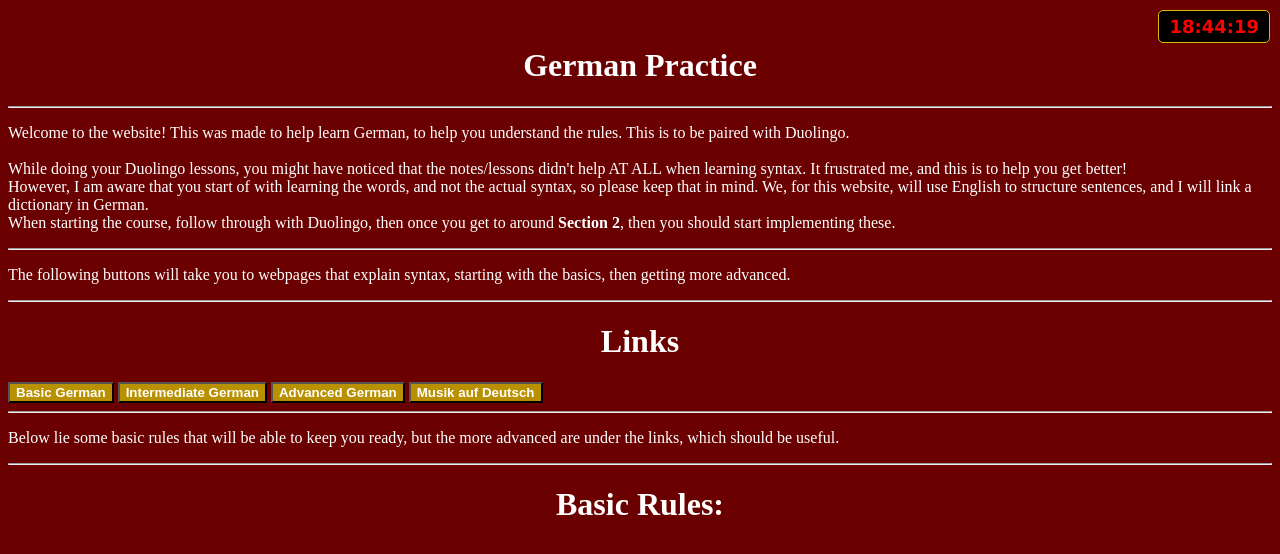
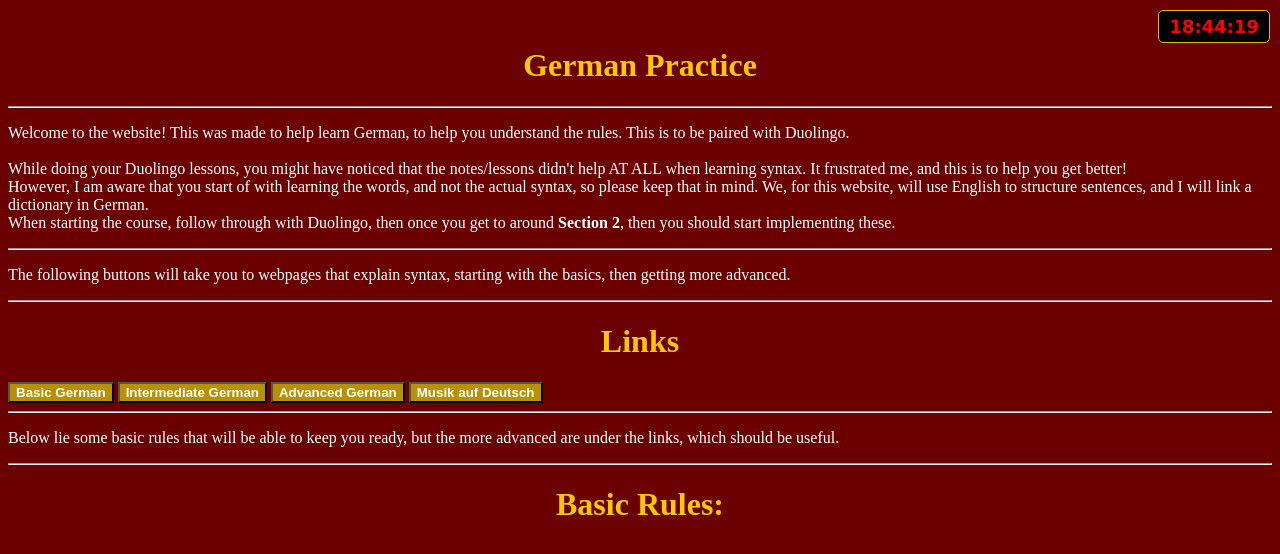
Before and after one commit to JimBobJoe36/GermanLearning, a plain HTML site: page index.html in a window 1280 px wide. Drawn offline with Linux system fonts and the light colour scheme.

Commit message:
Title color updates

```diff
--- a/style.css
+++ b/style.css
@@ -1,5 +1,6 @@
 #title{
     text-align: center;
+    color:#ffc800
 }
 body{
     background-color: #6a0000;
```
